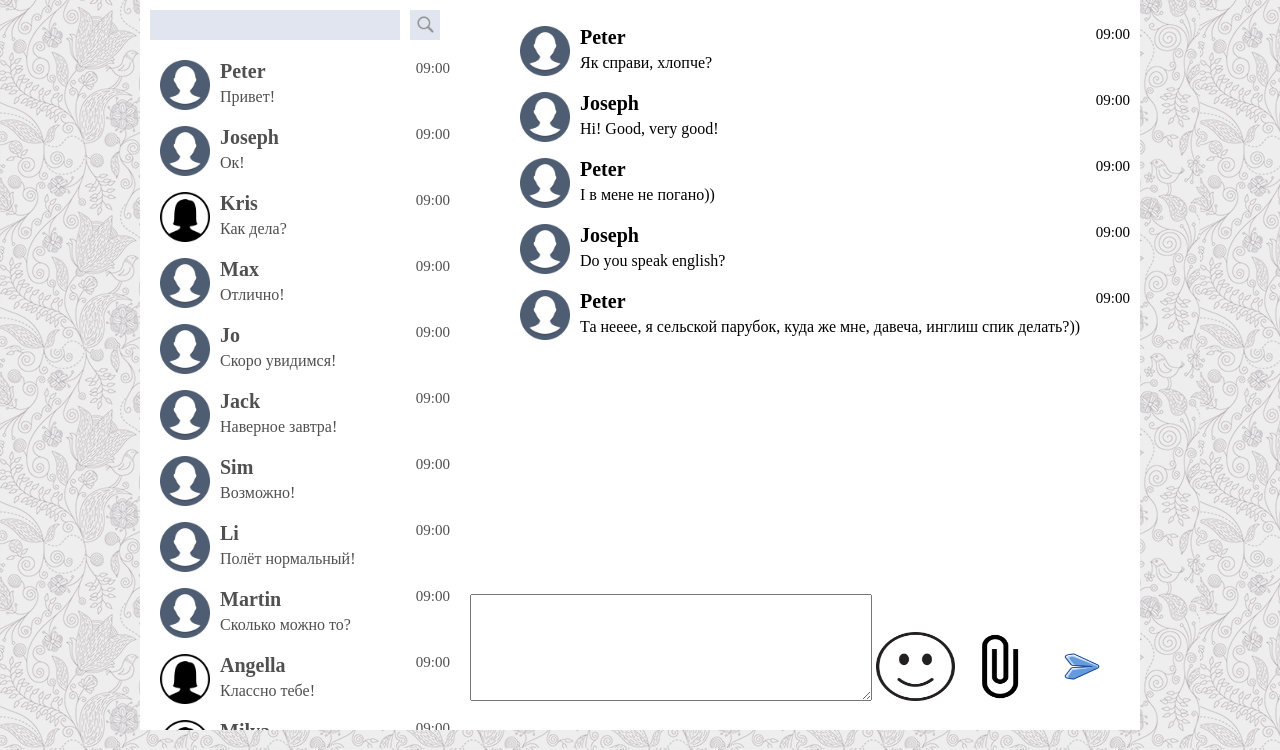
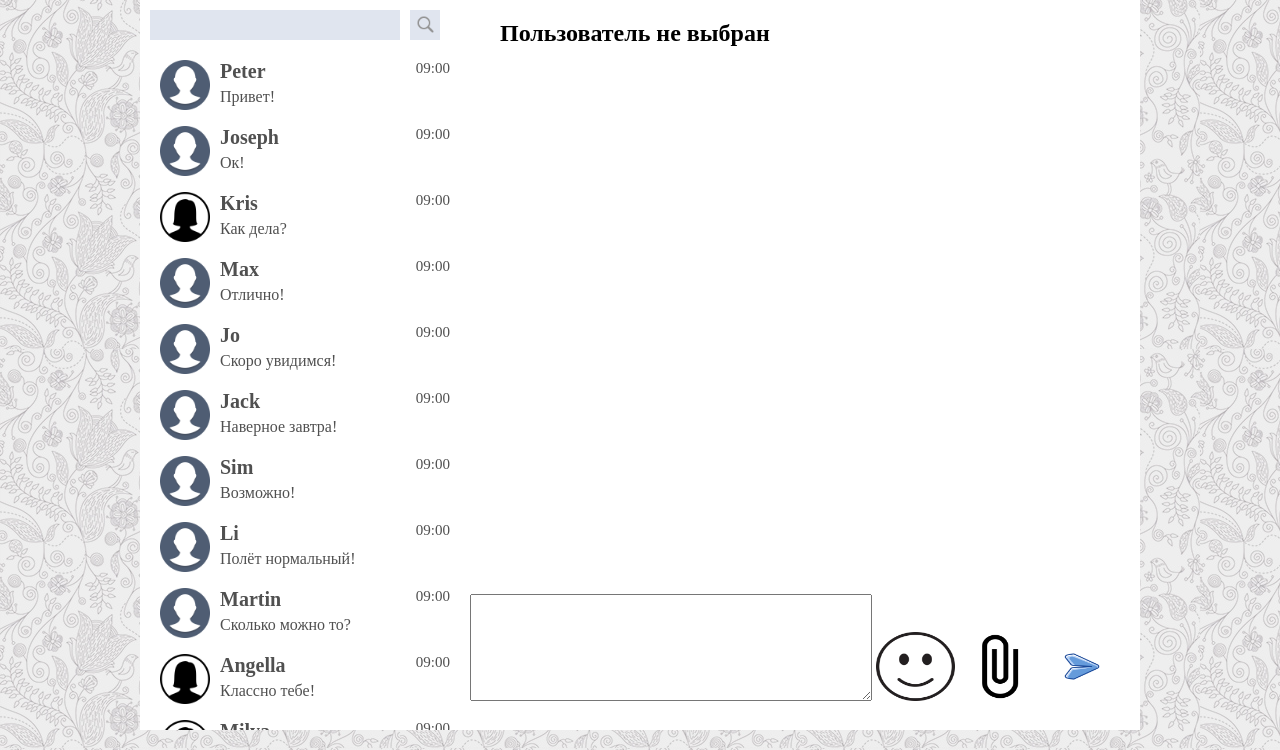
Before and after one commit to Nofarius1992/chat, a PHP site: page /index.php in a window 1280 px wide. Shown: the part 50-800 px from the top of the page. Run offline with PHP 8.4, Linux system fonts and the light colour scheme.

Commit message:
Made a message output using php

```diff
--- a/index.php
+++ b/index.php
@@ -7,7 +7,8 @@
 </head>
 <body>
 
-	<!-- Массив имён пользователей -->
+
+	<!-- Массив имён пользователей
 	<?php
 		// подключаем список пользователей
 		include "modules/users.php";
@@ -17,12 +18,12 @@
 			$user = $users[$user_id];
 	?>
 
-	<!-- модальное окно с информацией о пользователе -->
+	модальное окно с информацией о пользователе
 	<div class="modal" style="display: block;">
 		<div class="close">
 			<a href="index.php">X</a>
 		</div>
-		<!-- контект в модальном окне с информацией о пользователе -->
+		контект в модальном окне с информацией о пользователе
 		<div class="modal_content">
 			<h2>Пользователь: <?php echo $user["name"] ?></h2>
 			<h3>Номер: <?php echo $user["id"] ?></h3>
@@ -30,12 +31,11 @@
 			<h3>Телефон: <?php echo $user["contacts"]["phone"] ?></h3>
 		</div>
 	</div>
+	закрывает проверку на метод GET
+	<?php } ?>
 
-	<?php
-		}
-		// подключаем файл с массивом сообщений
-		include "modules/message.php";
-	?>
+
+	 -->
 
 	<!-- шапка чата -->
 	<header class="header">
@@ -86,7 +86,7 @@
 					<ul>
 						<!-- Вывод сообщений с помощью ПХП -->
 						<?php
-							include "modules/message_list.php";
+							include "modules/message.php";
 						?>
 					</ul>
 				</div>
--- a/modules/list.php
+++ b/modules/list.php
@@ -1,3 +1,4 @@
+
 <!-- Список пользователей -->
 <div class="list">
 	<ul>
--- a/modules/message.php
+++ b/modules/message.php
@@ -2,42 +2,156 @@
 	// массив сообщений
 	$message = [
 		[
+			// номер мообщения
+			"id" => 1,
 			// номер пользователя
 			"user_id" => 1,
-			// имя пользователя
-			"name" => "Peter",
+			// номер пользователя которому адресовано сообщение
+			"user_id_2" => 2,
 			// иконка пользователя
 			"photo" => "img/user.png",
 			// сообщение пользователя
 			"message" => "Як справи, хлопче?",
+			// время отправки сообщения
+			"time" => "09:00",
 		],
 
 		[
+			"id" => 2,
 			"user_id" => 2,
-			"name" => "Joseph",
+			"user_id_2" => 1,
 			"photo" => "img/user.png",
 			"message" => "Hi! Good, very good!",
+			"time" => "09:00",
 		],
 
 		[
+			"id" => 3,
 			"user_id" => 1,
-			"name" => "Peter",
+			"user_id_2" => 2,
 			"photo" => "img/user.png",
 			"message" => "І в мене не погано))",
+			"time" => "09:00",
 		],
 
 		[
+			"id" => 4,
 			"user_id" => 2,
-			"name" => "Joseph",
+			"user_id_2" => 1,
 			"photo" => "img/user.png",
 			"message" => "Do you speak english?",
+			"time" => "09:00",
 		],
 
 		[
+			"id" => 5,
 			"user_id" => 1,
-			"name" => "Peter",
+			"user_id_2" => 2,
 			"photo" => "img/user.png",
 			"message" => "Та нееее, я сельской парубок, куда же мне, давеча, инглиш спик делать?))",
+			"time" => "09:00",
+		],
+
+		[
+			"id" => 6,
+			"user_id" => 3,
+			"user_id_2" => 4,
+			"photo" => "img/user.png",
+			"message" => "І в мене не погано))",
+			"time" => "09:00",
+		],
+
+		[
+			"id" => 7,
+			"user_id" => 4,
+			"user_id_2" => 3,
+			"photo" => "img/user.png",
+			"message" => "Do you speak english?",
+			"time" => "09:00",
+		],
+
+		[
+			"id" => 8,
+			"user_id" => 3,
+			"user_id_2" => 4,
+			"photo" => "img/user.png",
+			"message" => "Та нееее, я сельской парубок, куда же мне, давеча, инглиш спик делать?))",
+			"time" => "09:00",
 		],
 	];
+?>
+
+<?php
+	$i = 0;
+	// цыкл вывода сообщений
+
+
+		if(isset($_GET["user"])) {
+			while ($i < count($message)) {
+				if($message[$i]["user_id"] == $_GET["user"]) {
+					// сообщение пользователя
+					echo "<li>";
+					// ссылка для информации о пользователе
+					echo "<a href='/index.php?user=" . $message[$i]["user_id"] . "'>";
+
+					// иконка пользователя
+					echo "<div class=\"icon_user\">
+						<img src=\"". $message[$i]["photo"] . "\" alt=\"user\">
+						</div>";
+					echo "</a>";
+					?>
+
+					<?php
+						$user = getUser($message[$i]["user_id"], $users);
+					 ?>
+
+					<h2 class="user_name"><?php echo $user["name"]; ?></h2>
+
+					<p class="user_text"><?php echo $message[$i]["message"] ?></p>
+
+					<div class="time"><?php echo $message[$i]["time"] ?></div>
+					<?php
+					echo "</li>";
+
+
+					// ответное сообщение
+					echo "<li>";
+					// ссылка для информации о пользователе
+					echo "<a href='/index.php?user=" . $message[$i]["user_id_2"] . "'>";
+
+					// иконка пользователя
+					echo "<div class=\"icon_user\">
+						<img src=\"". $message[$i]["photo"] . "\" alt=\"user\">
+						</div>";
+					echo "</a>";
+					?>
+
+					<?php
+						$user = getUser($message[$i]["user_id_2"], $users);
+					 ?>
+
+					<h2 class="user_name"><?php echo $user["name"]; ?></h2>
+
+					<p class="user_text"><?php echo $message[$i]["message"] ?></p>
+
+					<div class="time"><?php echo $message[$i]["time"] ?></div>
+					<?php
+					echo "</li>";
+					?>
+
+
+
+
+
+
+					<?php
+				}
+
+
+
+		$i = $i + 1;
+	}
+	} else {
+			echo "<h2>Пользователь не выбран</h2>";
+		}
  ?>
--- a/modules/message_list.php
+++ /dev/null
@@ -1,25 +0,0 @@
-<?php
-	$i = 0;
-	// цыкл вывода сообщений
-	while ($i < count($message)) {
-		// сообщение
-		echo "<li>";
-			// ссылка для информации о пользователе
-			echo "<a href='/index.php?user=" . $message[$i]["user_id"] . "'>";
-				// иконка пользователя
-				echo "<div class=\"icon_user\">
-					<img src=\"". $message[$i]["photo"] . "\" alt=\"user\">
-					</div>";
-				echo "</a>";
-				// имя пользователя
-				echo "<h2 class=\"user_name\">" . $message[$i]["name"] . "</h2>";
-				// сообщение пользователя
-				echo "<p class=\"user_text\">" . $message[$i]["message"] . "</p>";
-				// время отправки сообщения
-				echo "<div class=\"time\">09:00</div>";
-
-		echo "</li>";
-		// добавляем +1 к переменной подсчета количества цыклов
-		$i = $i + 1;
-	}
- ?>
--- a/modules/users.php
+++ b/modules/users.php
@@ -129,4 +129,15 @@
 			]
 		],
 	]; // конец массива с пользователями
+
+	// функция получения пользователя
+	function getUser($id, $users) {
+		$i = 0;
+		while ($i < count($users)) {
+			if($users[$i]["id"] == $id) {
+				return $users[$i];
+			}
+			$i += 1;
+		}
+	} //конец функции получения пользователя
  ?>
```
